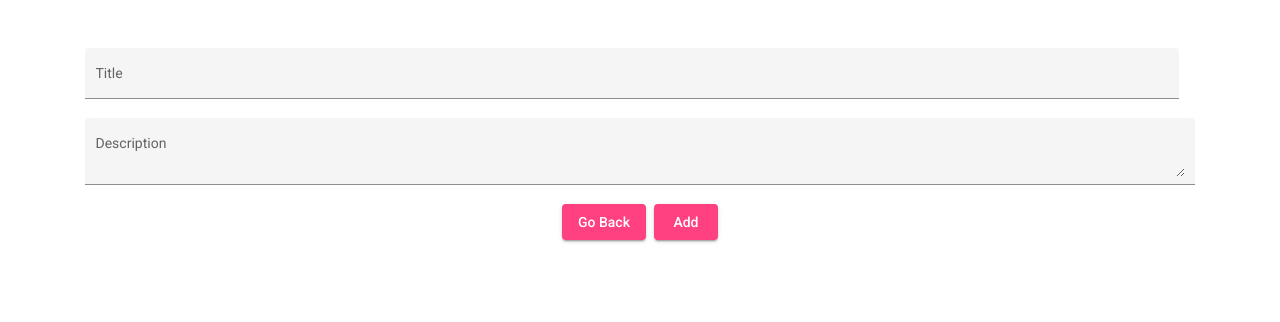
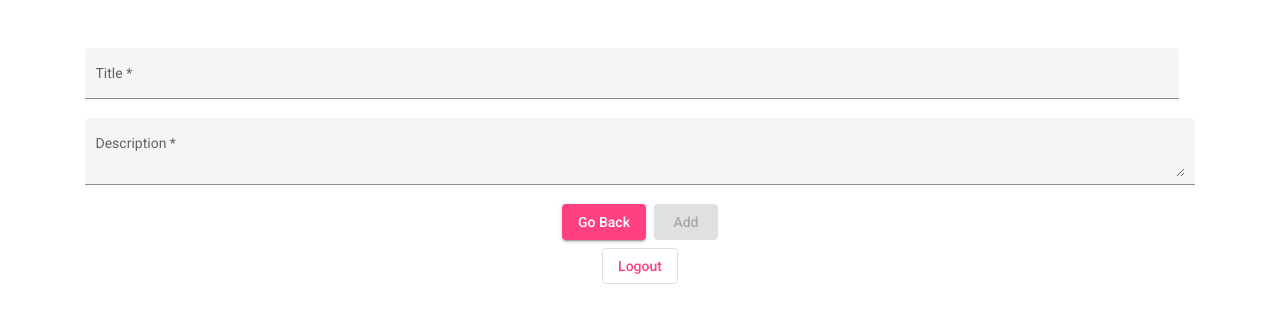
Before and after one commit to Upasana07/feynman, an Angular app: page /newtopic in a window 1280 px wide. Shown: the top 322 px of the page. Built offline with nearby package versions, Linux system fonts and the light colour scheme; sample sign-in values are in the browser's storage.

Commit message:
validators and modification

```diff
--- a/src/app/core/dashboard/dashboard.component.html
+++ b/src/app/core/dashboard/dashboard.component.html
@@ -3,7 +3,7 @@
     <mat-icon>add</mat-icon>
   </button>
 </div>
-<div class="container text-center mt-2 p-2" *ngIf="visibleContent?.length"><h2>Your Progress</h2>
+<div class="container text-center mt-4 p-2 showProgress" *ngIf="visibleContent?.length"><h2>Your Progress</h2>
   <div *ngFor="let a of visibleContent" class="d-flex justify-content-center">
     <div class="d-flex justify-content-center mr-3">
       {{a.topicTitle}}
--- a/src/app/core/dashboard/dashboard.component.scss
+++ b/src/app/core/dashboard/dashboard.component.scss
@@ -1,3 +1,6 @@
 p{
   font-size: 1em;
 }
+.showProgress{
+  background: lavenderblush;
+}
--- a/src/app/core/new-topic/new-topic.component.html
+++ b/src/app/core/new-topic/new-topic.component.html
@@ -11,14 +11,16 @@
   </div>
   <div>
     <button mat-raised-button color="accent" class="mr-2" (click)=goBack()>Go Back</button>
-    <button mat-raised-button color="accent" (click)=add(topicDetails)>Add</button>
+    <button mat-raised-button color="accent" (click)=add(topicDetails) [disabled]="topicDetails.invalid">Add</button>
   </div>
 </div>
 <div class="container text-center mt-5 p-2" *ngIf="visibleContent?.length">
   <h2>Topic List</h2>
   <div *ngFor="let a of visibleContent" class="mb-5 border p-3">
-    <span *ngFor="let t of a.content; let i = index" (click)=onClick(t,i,newUserTemplate)><span ngClass="{{t.class}}"
-        matTooltip="click to score">{{t.text}}{{t.delimeter}}</span></span>
+    <span  class="highlightText" *ngFor="let t of a.content; let i = index" (click)=onClick(t,i,newUserTemplate)>
+      <span ngClass="{{t.class}}" matTooltip="click to score">{{t.text}}</span>
+      {{t.delimeter}}
+    </span>
   </div>
 </div>
 
@@ -39,3 +41,6 @@
     </div>
   </div>
 </ng-template>
+<div class="container text-center mt-2">
+  <button mat-stroked-button color="accent" (click)=logOut()>Logout</button>
+  </div>
--- a/src/app/core/new-topic/new-topic.component.scss
+++ b/src/app/core/new-topic/new-topic.component.scss
@@ -1,9 +1,9 @@
-span:hover{
-  border: 1px solid black;
-  font-size: 1.5rem;
-  cursor: pointer;
-  background-color: lightblue;
-}
+// span.textColor:hover{
+//   border: 1px solid black;
+//   font-size: 1.5rem;
+//   cursor: pointer;
+//   background-color: lightblue;
+// }
 span{
   font-size: 1rem;
 }
@@ -13,3 +13,9 @@ span{
 .details{
   display: grid;
 }
+.highlightText:hover{
+  border: 1px solid black;
+  font-size: 1.5rem;
+  cursor: pointer;
+  background-color: lightblue;
+}
--- a/src/app/core/new-topic/new-topic.component.ts
+++ b/src/app/core/new-topic/new-topic.component.ts
@@ -1,10 +1,7 @@
-import { getCurrencySymbol } from '@angular/common';
-import { areAllEquivalent } from '@angular/compiler/src/output/output_ast';
 import { Component, Inject, OnInit, TemplateRef } from '@angular/core';
 import { FormControl, FormGroup, Validators } from '@angular/forms';
 import { MatDialogRef, MatDialog, MAT_DIALOG_DATA } from '@angular/material/dialog';
 import { Router } from '@angular/router';
-import { DataService } from 'src/app/services/data.service';
 
 @Component({
   selector: 'app-new-topic',
@@ -13,8 +10,8 @@ import { DataService } from 'src/app/services/data.service';
 })
 export class NewTopicComponent implements OnInit {
   topicDetails = new FormGroup({
-    topicTitle: new FormControl('', Validators.minLength(2)),
-    topic: new FormControl('', Validators.minLength(2))
+    topicTitle: new FormControl('', [Validators.required]),
+    topic: new FormControl('', [Validators.required, Validators.minLength(2)])
   });
   topic = new FormControl('');
   topicArr;
@@ -60,6 +57,7 @@ export class NewTopicComponent implements OnInit {
     this.allData[this.currentUser] = this.topicArr;
     localStorage.setItem('topic', JSON.stringify(this.allData));
     this.getData();
+    this.topicDetails.reset();
   }
   onClick(t, i, template?: TemplateRef<any>) {
     this.dialogRef = this.dialog.open(template, { width: 'auto', height: 'auto', data: { text: t } });
@@ -109,4 +107,9 @@ export class NewTopicComponent implements OnInit {
     this.visibleContent = this.allData[this.currentUser];
     console.log(this.visibleContent);
   }
+  logOut(){
+    localStorage.removeItem('isLoggedIn');
+    localStorage.removeItem('currentUser')
+    this.router.navigate(['']);
+  }
 }
--- a/src/app/login/login.component.html
+++ b/src/app/login/login.component.html
@@ -2,8 +2,8 @@
   <div class="justify-content-center">
     <mat-form-field appearance="fill">
       <mat-label>Username</mat-label>
-      <input matInput [formControl]="username">
+      <input matInput [formControl]="username" (keyup.enter)=onLogin()>
     </mat-form-field>
   </div>
-  <button mat-stroked-button (click)=onLogin()>Login</button>
+  <button mat-stroked-button color="accent" (click)=onLogin()>Login</button>
 </div>
```
